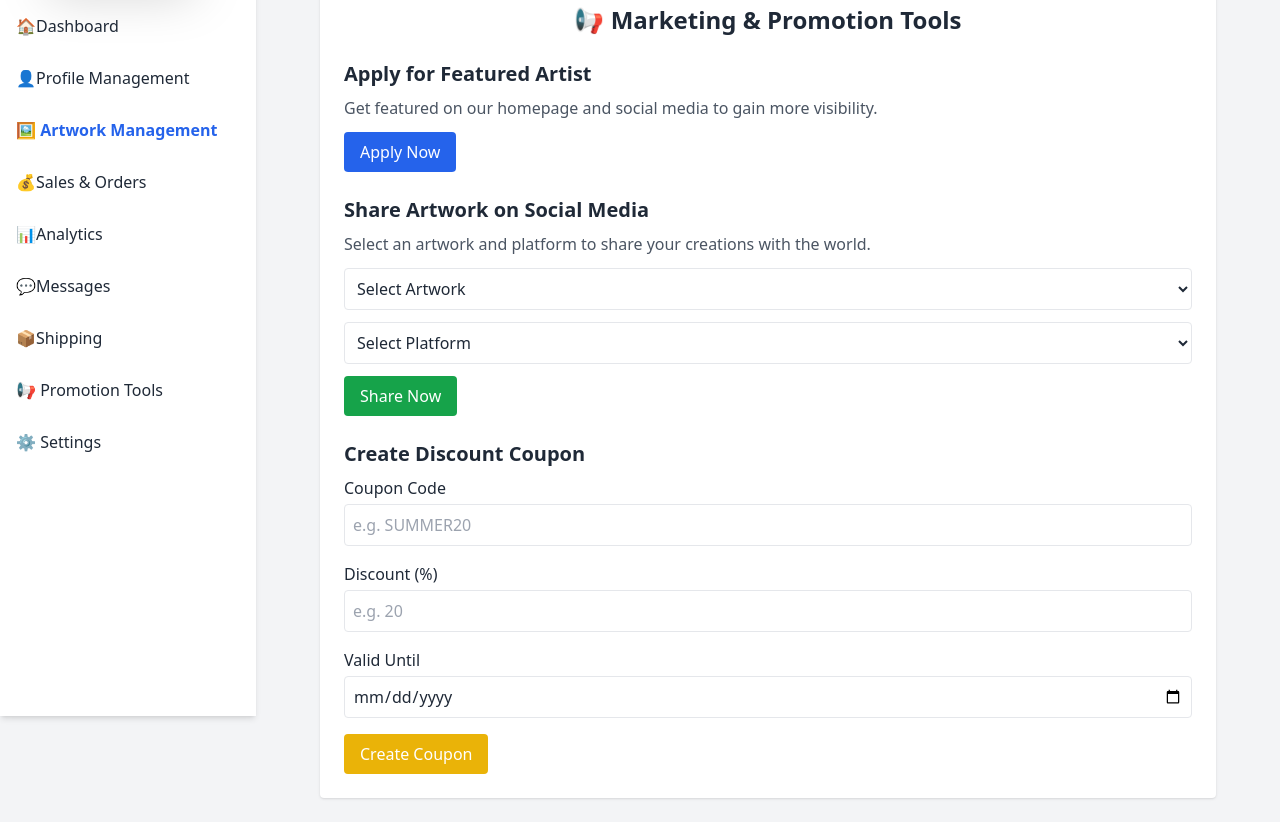
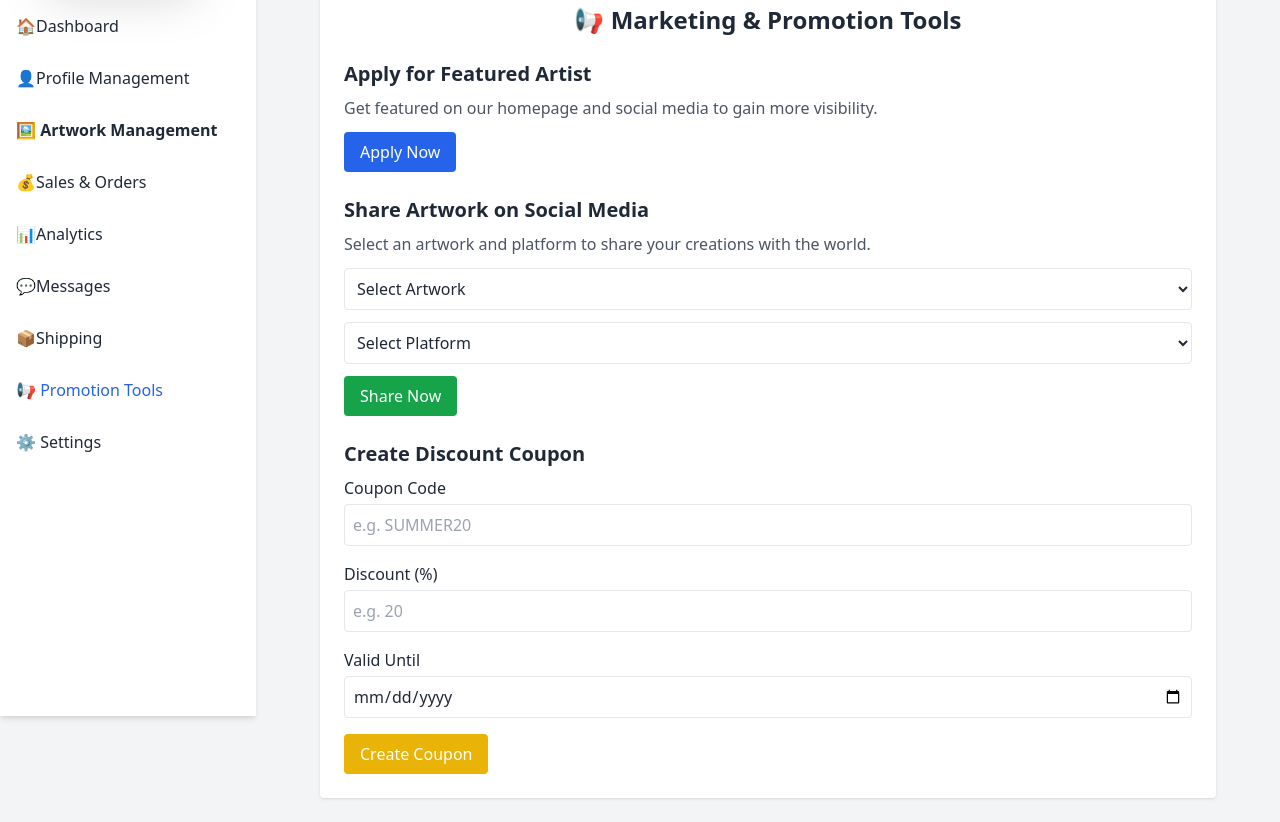
Before and after one commit to gauravsingh1281/The-Artist-Alley, a website: page src/dashboard_features/marketing_tools.html in a window 1280 px wide. Shown: the part 84-906 px from the top of the page. Drawn offline with nearby package versions, Linux system fonts and the light colour scheme; files that its build step writes are made by us from their sources.

Commit message:
Update marketing_tools.html

```diff
--- a/src/dashboard_features/marketing_tools.html
+++ b/src/dashboard_features/marketing_tools.html
@@ -33,12 +33,12 @@
       <nav class="p-4 space-y-3">
         <a href="../user_dashboard.html" class="block py-2 hover:text-blue-600">🏠Dashboard</a>
         <a href="./profile_management.html" class="block py-2 hover:text-blue-600">👤Profile Management</a>
-        <a href="./artwork_management.html" class="block py-2 text-blue-600 font-semibold">🖼 Artwork Management</a>
+        <a href="./artwork_management.html" class="block py-2 hover:text-blue-600 font-semibold">🖼 Artwork Management</a>
         <a href="./sales_and_order.html" class="block py-2 hover:text-blue-600">💰Sales & Orders</a>
         <a href="./analytics.html" class="block py-2 hover:text-blue-600">📊Analytics</a>
         <a href="./messages.html" class="block py-2 hover:text-blue-600">💬Messages</a>
         <a href="./shipping.html" class="block py-2 hover:text-blue-600">📦Shipping</a>
-        <a href="./marketing_tools.html" class="block py-2 hover:text-blue-600">📢 Promotion Tools</a>
+        <a href="./marketing_tools.html" class="block py-2 text-blue-600">📢 Promotion Tools</a>
         <a href="./settings.html" class="block py-2 hover:text-blue-600">⚙ Settings</a>
       </nav>
     </aside>
```
